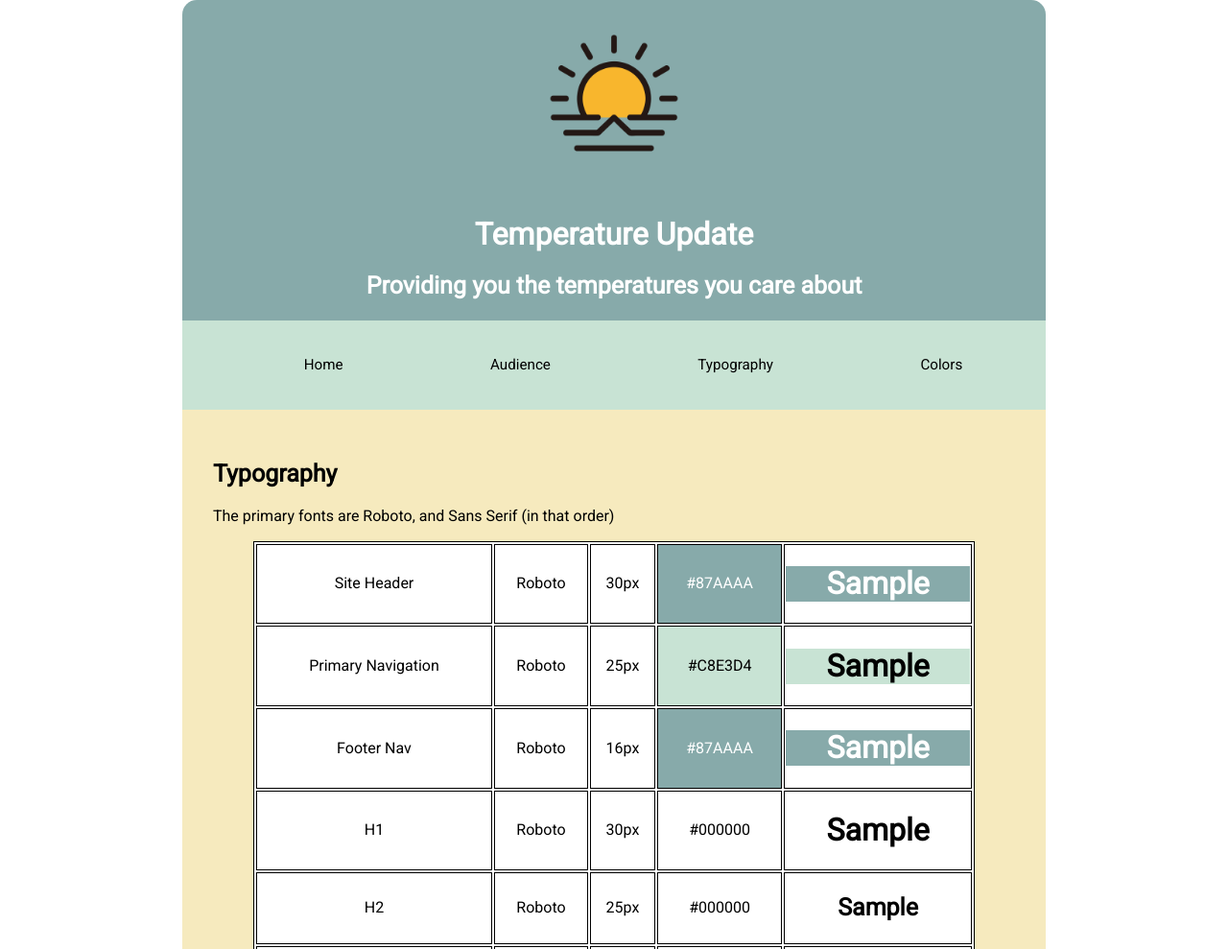
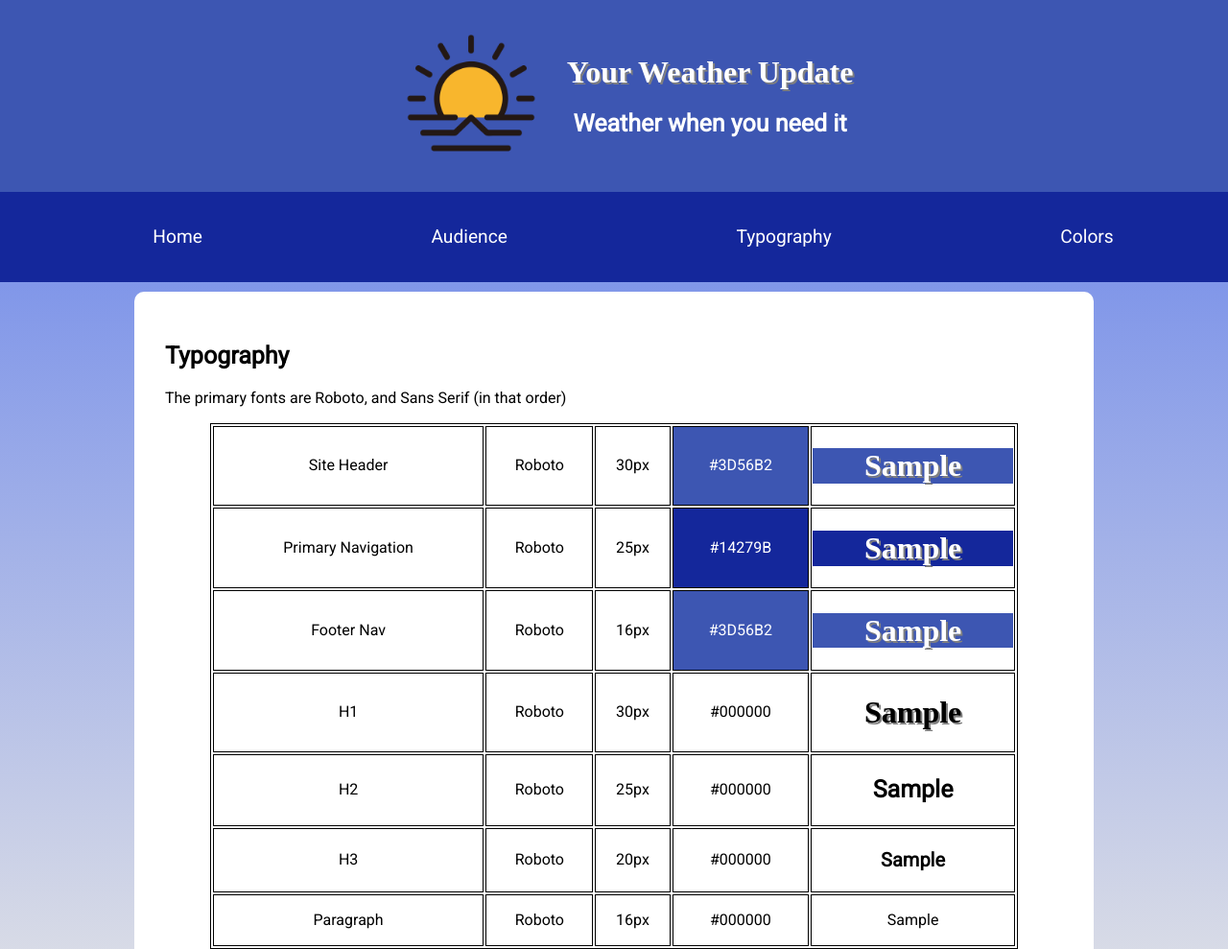
Before and after one commit to CodyMeredith/codymeredith.github.io, a plain HTML site: page lesson2/typography.html in a window 1280 px wide. Shown: the top 989 px of the page at 96% size. Drawn offline with Linux system fonts and the light colour scheme.

```diff
--- a/lesson2/css/small.css
+++ b/lesson2/css/small.css
@@ -1,12 +1,29 @@
-header, nav, main, footer {
+body {
+/* Permalink - use to edit and share this gradient: https://colorzilla.com/gradient-editor/#5c7aea+0,e6e6e6+100 */
+background: #5c7aea; /* Old browsers */
+background: -moz-linear-gradient(top,  #5c7aea 0%, #e6e6e6 100%); /* FF3.6-15 */
+background: -webkit-linear-gradient(top,  #5c7aea 0%,#e6e6e6 100%); /* Chrome10-25,Safari5.1-6 */
+background: linear-gradient(to bottom,  #5c7aea 0%,#e6e6e6 100%); /* W3C, IE10+, FF16+, Chrome26+, Opera12+, Safari7+ */
+filter: progid:DXImageTransform.Microsoft.gradient( startColorstr='#5c7aea', endColorstr='#e6e6e6',GradientType=0 ); /* IE6-9 */
+
+}
+
+header, nav, footer {
     font-family: "Roboto", serif;
-    max-width: 900px;
     margin: 0 auto;
-    background-color: #F6EABE;
+
+}
+
+main {
+    max-width: 1000px;
+    font-family: "Roboto", serif;
+    margin: 0 auto;
 }
 
 h1 {
-    font-size: 30px;
+    font-family: 'Lora', serif;
+    font-size: 60px;
+    text-shadow: 2px 2px gray;
 }
 
 h2 {
@@ -23,6 +40,9 @@ p {
 
 section {
     padding: 2rem;
+    background-color: white;
+    border-radius: 10px;
+    margin: 10px 0;
 }
 
 header img {
@@ -30,21 +50,30 @@ header img {
     height: auto;
 }
 
+header {
+    display: flex;
+    justify-content: center;
+}
+
+.headings {
+    text-align: center;
+    align-self: center;
+
+
+}
+
 header, footer {
-    background-color: #87AAAA;
-    border-radius: 15px;
+    background-color: #3D56B2;
     text-align: center;
-
     color: white;
 }
 
 nav {
-    background-color: #C8E3D4;
-    align-items: center;
-    justify-content: center;
-    padding: 10px;
+    background-color: #14279B;
+    display: block;
+    padding: 8px 0;
+}
 
-}
 
 nav ul li {
     list-style-type: none;
@@ -55,16 +84,17 @@ nav ul li {
 }
 
 nav ul li a {
-    color: black;
+    color: white;
 	text-align: center;
 	padding: 0.75rem;
 	text-decoration: none;
-	font-size: 0.95rem;
+	font-size: 1.2rem;
     display: block;
 }
 
 nav a:hover {
-    background-color: #F6EABE;
+    background-color: #E6E6E6;
+    color: #14279B;
 }
 
 table {
@@ -86,22 +116,27 @@ td {
     display: block;
     height: 300px;
     width: auto;
-    border: 5px solid #87AAAA;
+    border: 5px solid #14279B;
     box-shadow: 0 4px 8px 0 rgba(0, 0, 0, 0.2), 0 6px 20px 0 rgba(0, 0, 0, 0.19);
     margin-left: auto;
     margin-right: auto;
 }
 
 .header_sample {
-    background-color: #87AAAA;
+    background-color: #3D56B2;
     color: white;
 }
 
 .nav_sample{
-    background-color: #C8E3D4;
+    background-color: #14279B;
+    color: white;
 }
 
 .footer_nav {
-    background-color: #87AAAA;
+    background-color: #3D56B2;
     color: white;
 }
+
+footer a {
+    color: white;
+}
--- a/lesson2/typography.html
+++ b/lesson2/typography.html
@@ -16,8 +16,10 @@
 <body>
     <header>
         <img src="images/weather_icon.png" alt="sun icon">
-        <h1>Temperature Update</h1>
-        <h2>Providing you the temperatures you care about</h2>
+        <div class="headings"><h1>Your Weather Update</h1>
+            <h2 class="headings">Weather when you need it</h2>
+        </div>
+    </header>
     <nav>
         <ul>
             <li><a href="/codymeredith.github.io/lesson2/index.html">Home</a></li>
@@ -26,8 +28,6 @@
             <li><a href="color-scheme.html">Colors</a></li>
         </ul>
     </nav>
-    </header>
-
     <main>
     <section>
         <h2>Typography</h2>
@@ -37,21 +37,21 @@
                 <td>Site Header</td>
                 <td>Roboto</td>
                 <td>30px</td>
-                <td class="header_sample">#87AAAA</td>
+                <td class="header_sample">#3D56B2</td>
                 <td><h1 class="header_sample">Sample</h1></td>
             </tr>
             <tr>
                 <td>Primary Navigation</td>
                 <td>Roboto</td>
                 <td>25px</td>
-                <td class="nav_sample">#C8E3D4</td>
+                <td class="nav_sample">#14279B</td>
                 <td><h1 class="nav_sample">Sample</h1></td>
             </tr>
             <tr>
                 <td>Footer Nav</td>
                 <td>Roboto</td>
                 <td>16px</td>
-                <td class="footer_nav">#87AAAA</td>
+                <td class="footer_nav">#3D56B2</td>
                 <td><h1 class="footer_nav">Sample</h1></td>
             </tr>
             <tr>
--- /dev/null
+++ b/weather/css/large.css
@@ -0,0 +1,44 @@
+@media (min-width: 64rem) {
+
+    h1 {
+        font-size: 60px;
+    }
+
+    h2 {
+        font-size: 35px;
+        text-align: center;
+    }
+
+    h3 {
+        font-size: 25px;
+    }
+
+    p {
+        font-size: 20px;
+    }
+
+    nav button {
+        display: none;
+    }
+
+    nav ul.hide {
+        display: flex;
+    }
+
+    /* nav ul {
+        margin-left: 2%;
+    } */
+
+    nav ul li {
+        display: flex;
+        flex: 1 1 auto;
+    }
+
+
+
+    header img {
+        width: 200px;
+        height: auto;
+    }
+
+}
--- /dev/null
+++ b/weather/css/medium.css
@@ -0,0 +1,42 @@
+@media (min-width: 35rem) {
+    body {
+        /* Permalink - use to edit and share this gradient: https://colorzilla.com/gradient-editor/#5c7aea+0,e6e6e6+100 */
+        background: #5c7aea; /* Old browsers */
+        background: -moz-linear-gradient(top,  #5c7aea 0%, #e6e6e6 100%); /* FF3.6-15 */
+        background: -webkit-linear-gradient(top,  #5c7aea 0%,#e6e6e6 100%); /* Chrome10-25,Safari5.1-6 */
+        background: linear-gradient(to bottom,  #5c7aea 0%,#e6e6e6 100%); /* W3C, IE10+, FF16+, Chrome26+, Opera12+, Safari7+ */
+        filter: progid:DXImageTransform.Microsoft.gradient( startColorstr='#5c7aea', endColorstr='#e6e6e6',GradientType=0 ); /* IE6-9 */
+
+        }
+
+    section {
+        padding: 2rem;
+        background-color: white;
+        border-radius: 10px;
+        margin: 10px;
+    }
+
+    h1 {
+        font-family: 'Lora', serif;
+        font-size: 40px;
+        text-shadow: 2px 2px gray;
+    }
+
+    h2 {
+        font-size: 30px;
+        text-align: center;
+    }
+
+    h3 {
+        font-size: 20px;
+    }
+
+    p {
+        font-size: 15px;
+    }
+
+    header img {
+        width: 150px;
+        height: auto;
+    }
+}
--- /dev/null
+++ b/weather/css/small.css
@@ -0,0 +1,116 @@
+
+    header, nav, footer {
+        font-family: "Roboto", serif;
+        margin: 0 auto;
+    }
+
+    main {
+        max-width: 1000px;
+        font-family: "Roboto", serif;
+        margin: 0 auto;
+    }
+
+    h1 {
+        font-family: 'Lora', serif;
+        font-size: 30px;
+        text-shadow: 2px 2px gray;
+    }
+
+    h2 {
+        font-size: 20px;
+        text-align: center;
+    }
+
+    h3 {
+        font-size: 15px;
+    }
+
+    p {
+        font-size: 10px;
+    }
+
+
+    .contentbox {
+        background-color: #ccc;
+        border: 1px dashed;
+        margin: 10px 0;
+        padding: 5px;
+    }
+
+    header img {
+        width: 100px;
+        height: auto;
+    }
+
+    header {
+        display: flex;
+        justify-content: center;
+    }
+
+    .headings {
+        text-align: center;
+        align-self: center;
+
+
+    }
+
+    header, footer {
+        background-color: #3D56B2;
+        text-align: center;
+        color: white;
+    }
+
+    nav {
+        background-color: #14279B;
+        display: block;
+        padding: 8px 0;
+    }
+
+    nav button {
+        margin: .2rem 2%;
+        background-color: transparent;
+        border: none;
+        font-size: 1.6rem;
+        color: #fff;
+    }
+
+    nav ul.hide {
+        display: none;
+    }
+
+    nav ul li {
+        list-style-type: none;
+        margin: 0;
+        padding: 0;
+        overflow: hidden;
+
+    }
+
+    nav ul li a {
+        color: white;
+        text-align: center;
+        padding: 0.75rem 2%;
+        text-decoration: none;
+        font-size: 1.2rem;
+        display: block;
+    }
+
+    nav a:hover {
+        background-color: #E6E6E6;
+        color: #14279B;
+    }
+
+    nav ul li.active a {
+        background-color: rgba(0,0,0,0.2);
+        color: #fff;
+    }
+
+    footer a {
+        color: white;
+    }
+
+    .clearfix:after {
+        content: "";
+        display: table;
+        clear: both;
+      }
```
Also changed, not shown: index.html (+1 -0 lines), lesson2/color-scheme.html (+4 -4 lines), lesson2/index.html (+6 -8 lines), lesson2/target-audience.html (+4 -4 lines), weather/js/scripts.js (added, +20 -0 lines), weather/preston.html (added, +54 -0 lines), lesson2/images/color_palette.png, weather/images/weather_icon.png (added). Lines whose indentation alone changed are shown as unchanged.
